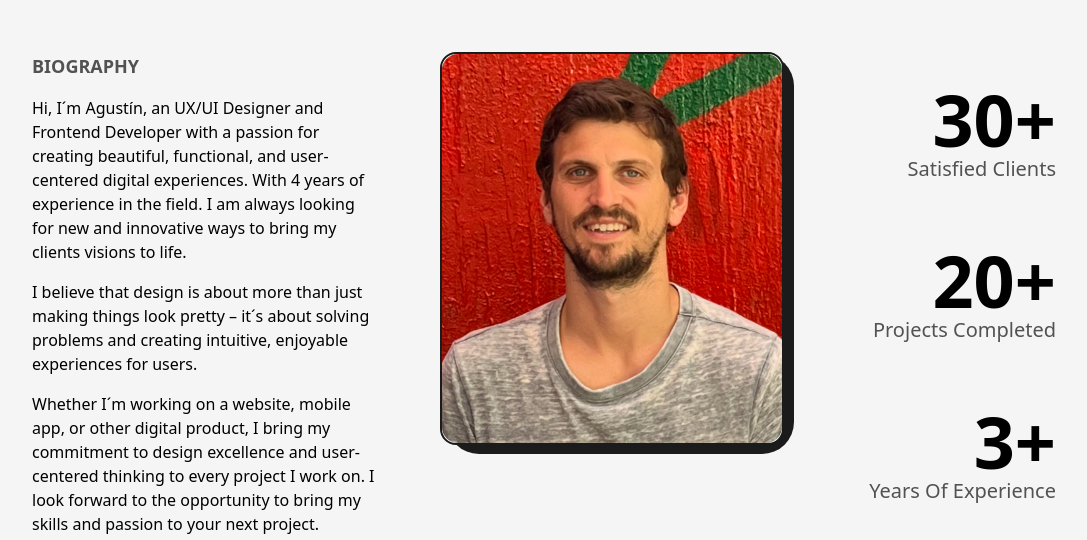
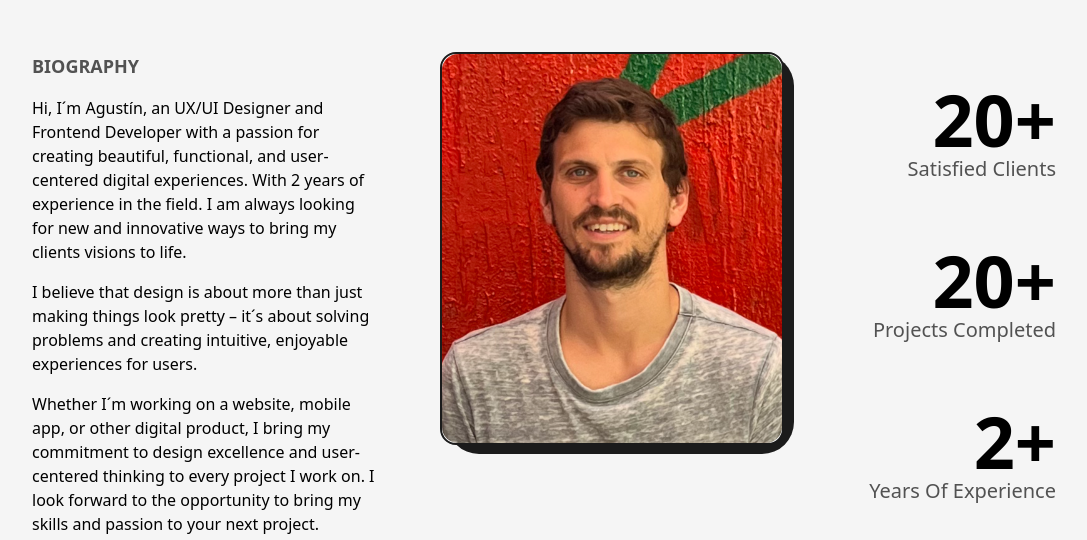
Before and after one commit to agustintrossero/portfolio, a Next.js app: page /about in a window 1280 px wide. Shown: the part 380-920 px from the top of the page, without its empty margins (96-1183 px from the left). Built offline with nearby package versions, Linux system fonts and the light colour scheme.

Commit message:
updated version, gramatical errors

```diff
--- a/src/pages/about.js
+++ b/src/pages/about.js
@@ -51,7 +51,7 @@ const about = () => {
             <div className='grid w-full grid-cols-8 gap-16 sm:gap-8 '>
                 <div className='col-span-3 flex flex-col items-start justify-start xl:col-span-4 md:order-2 md:col-span-8'>
                     <h2 className='mb-4 text-lg font-bold uppercase text-dark/75 dark:text-light/75'>Biography</h2>
-                    <p className='font-medium'>Hi, I´m Agustín, an UX/UI Designer and Frontend Developer with a passion for creating beautiful, functional, and user-centered digital experiences.  With 4 years of experience in the field. I am always looking for new and innovative ways to bring my clients visions to life.</p>
+                    <p className='font-medium'>Hi, I´m Agustín, an UX/UI Designer and Frontend Developer with a passion for creating beautiful, functional, and user-centered digital experiences.  With 2 years of experience in the field. I am always looking for new and innovative ways to bring my clients visions to life.</p>
                     <p className='font-medium my-4'>I believe that design is about more than just making things look pretty – it´s about solving problems and creating intuitive, enjoyable experiences for users.</p>
                     <p className='font-medium'>Whether I´m working on a website, mobile app, or other digital product, I bring my commitment to design excellence and user-centered thinking to every project I work on. I look forward to the opportunity to bring my skills and passion to your next project.</p>
                 </div>
@@ -67,7 +67,7 @@ const about = () => {
                 <div className='col-span-2 flex flex-col items-end justify-around xl:col-span-8 xl:flex-row xl:items-center md:order-3'>
                     <div className='flex flex-col items-end justify-center  xl:items-center'>
                         <span className='inline-block text-7xl font-bold md:text-6xl sm:text-5xl xs:text-4xl'>
-                            <AnimatedNumbers value={30}/>+
+                            <AnimatedNumbers value={20}/>+
                         </span>
                         <h2 className='text-xl font-medium capitalize text-dark/75 dark:text-light/75 xl:text-center ms:text-lg sm:text-base xs:text-sm'>Satisfied clients</h2>
                     </div>
@@ -79,7 +79,7 @@ const about = () => {
                     </div>
                     <div className='flex flex-col items-end justify-center xl:items-center'>
                         <span className='inline-block text-7xl font-bold md:text-6xl sm:text-5xl xs:text-4xl'>
-                        <AnimatedNumbers value={3}/>+
+                        <AnimatedNumbers value={2}/>+
                         </span>
                         <h2 className='text-xl font-medium capitalize text-dark/75 dark:text-light/75 xl:text-center ms:text-lg sm:text-base xs:text-sm'>Years of experience</h2>
                     </div>
--- a/src/pages/illustrations.js
+++ b/src/pages/illustrations.js
@@ -244,7 +244,7 @@ const articles = () => {
                 img={sticker3}
               />
                 <FeaturedArticle
-                title="Music Famili Business"
+                title="Music Family Business"
                 summary=""
                 time="Procreate"
                 link="https://www.instagram.com/agustrossero_tattoo/"
@@ -258,7 +258,7 @@ const articles = () => {
                 img={sticker5}
               />
                 <FeaturedArticle
-                title="Tatto Flower"
+                title="Tattoo Flower"
                 summary=""
                 time="Procreate"
                 link="https://www.instagram.com/agustrossero_tattoo/"
```
